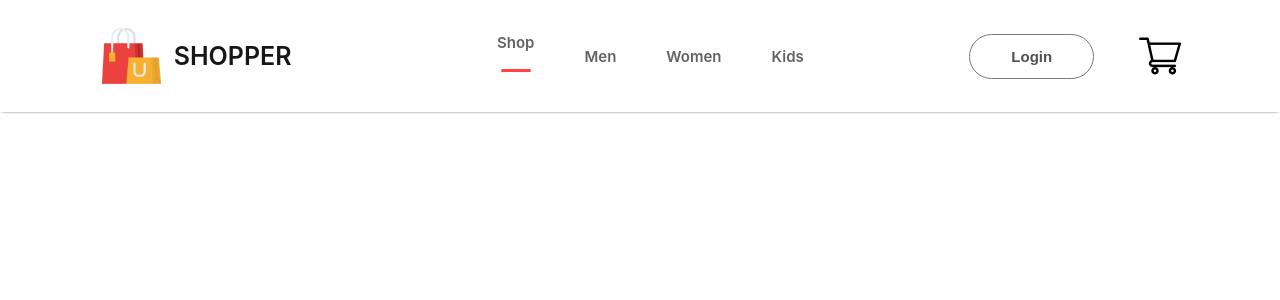
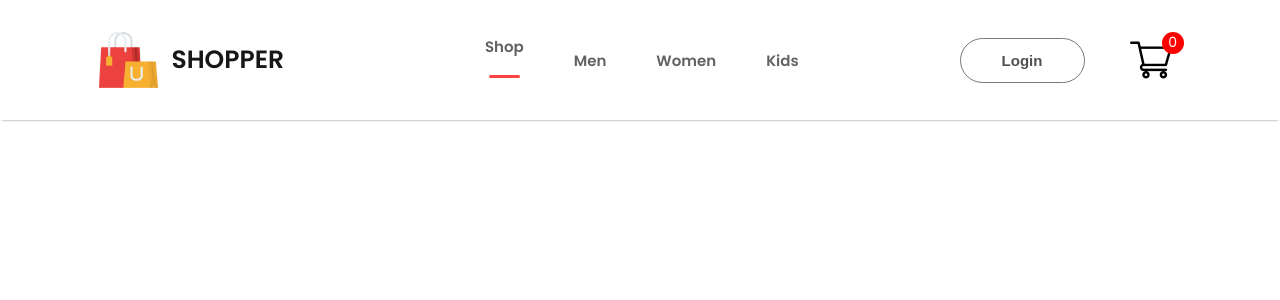
Before and after one commit to Likithpranai/Full-Stack-E-Commerce, a React (Create React App) app: page / in a window 1280 px wide. Shown: the top 300 px of the page. Built offline with nearby package versions, Linux system fonts and the light colour scheme.

Commit message:
Navbar Complete

```diff
--- a/public/index.html
+++ b/public/index.html
@@ -3,6 +3,12 @@
   <head>
     <meta charset="utf-8" />
     <link rel="icon" href="%PUBLIC_URL%/favicon.ico" />
+    <link rel="preconnect" href="https://fonts.googleapis.com" />
+    <link rel="preconnect" href="https://fonts.gstatic.com" crossorigin />
+    <link
+      href="https://fonts.googleapis.com/css2?family=Poppins:ital,wght@0,100;0,200;0,300;0,400;0,500;0,600;0,700;0,800;0,900;1,100;1,200;1,300;1,400;1,500;1,600;1,700;1,800;1,900&display=swap"
+      rel="stylesheet"
+    />
     <meta name="viewport" content="width=device-width, initial-scale=1" />
     <meta name="theme-color" content="#000000" />
     <meta
--- a/src/Components/Navbar/Navbar.css
+++ b/src/Components/Navbar/Navbar.css
@@ -40,7 +40,7 @@
   border: none;
   width: 80%;
   height: 3px;
-  border-radius: 10px;
+  border-radius: 5px;
   background: #ff4141;
 }
 
@@ -62,3 +62,21 @@
   background: white;
   cursor: pointer;
 }
+
+.nav-login-cart button:active {
+  background: #f3f3f3;
+}
+
+.nav-cart-count {
+  width: 22px;
+  height: 22px;
+  display: flex;
+  justify-content: center;
+  align-items: center;
+  margin-top: -35px;
+  margin-left: -55px;
+  border-radius: 11px;
+  background: red;
+  font-size: 14px;
+  color: white;
+}
--- a/src/Components/Navbar/Navbar.jsx
+++ b/src/Components/Navbar/Navbar.jsx
@@ -1,8 +1,10 @@
-import React from "react";
+import React, { useState } from "react";
 import "./Navbar.css";
 import logo from "../Assets/logo.png";
 import cart_icon from "../Assets/cart_icon.png";
 const Navbar = () => {
+  const [menu, setMenu] = useState("shop");
+
   return (
     <div className="navbar">
       <div className="nav-logo">
@@ -10,16 +12,39 @@ const Navbar = () => {
         <p>SHOPPER</p>
       </div>
       <ul className="nav-menu">
-        <li>
-          Shop <hr />
+        <li
+          onClick={() => {
+            setMenu("shop");
+          }}
+        >
+          Shop {menu == "shop" ? <hr /> : <> </>}
         </li>
-        <li>Men</li>
-        <li>Women</li>
-        <li>Kids</li>
+        <li
+          onClick={() => {
+            setMenu("mens");
+          }}
+        >
+          Men {menu == "mens" ? <hr /> : <> </>}
+        </li>
+        <li
+          onClick={() => {
+            setMenu("womens");
+          }}
+        >
+          Women {menu == "womens" ? <hr /> : <> </>}
+        </li>
+        <li
+          onClick={() => {
+            setMenu("kids");
+          }}
+        >
+          Kids {menu == "kids" ? <hr /> : <> </>}
+        </li>
       </ul>
       <div className="nav-login-cart">
         <button>Login</button>
         <img src={cart_icon} alt="" />
+        <div className="nav-cart-count">0</div>
       </div>
     </div>
   );
--- a/src/index.css
+++ b/src/index.css
@@ -1,13 +1,14 @@
 body {
   margin: 0;
-  font-family: -apple-system, BlinkMacSystemFont, 'Segoe UI', 'Roboto', 'Oxygen',
-    'Ubuntu', 'Cantarell', 'Fira Sans', 'Droid Sans', 'Helvetica Neue',
+  font-family: -apple-system, BlinkMacSystemFont, "Segoe UI", "Roboto", "Oxygen",
+    "Ubuntu", "Cantarell", "Fira Sans", "Droid Sans", "Helvetica Neue",
     sans-serif;
   -webkit-font-smoothing: antialiased;
   -moz-osx-font-smoothing: grayscale;
+  font-family: "poppins";
 }
 
 code {
-  font-family: source-code-pro, Menlo, Monaco, Consolas, 'Courier New',
+  font-family: source-code-pro, Menlo, Monaco, Consolas, "Courier New",
     monospace;
 }
```
Also changed, not shown: src/Pages/Cart.jsx (added, +7 -0 lines), src/Pages/LoginSignup.jsx (added, +7 -0 lines), src/Pages/Prodcut.jsx (added, +7 -0 lines), src/Pages/Shop.jsx (added, +7 -0 lines), src/Pages/ShopCategory.jsx (added, +7 -0 lines).
